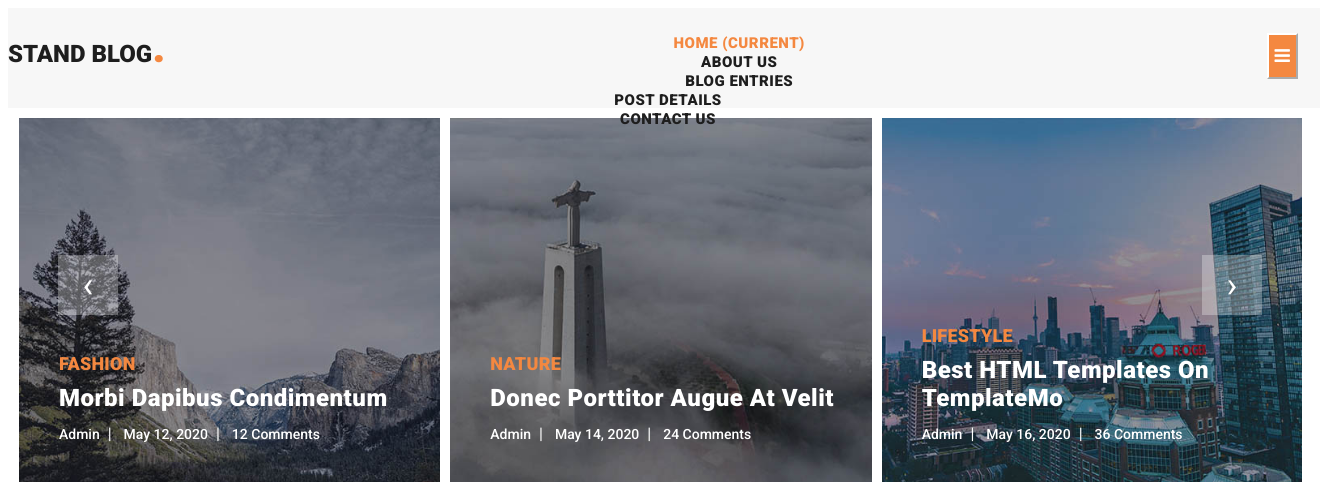
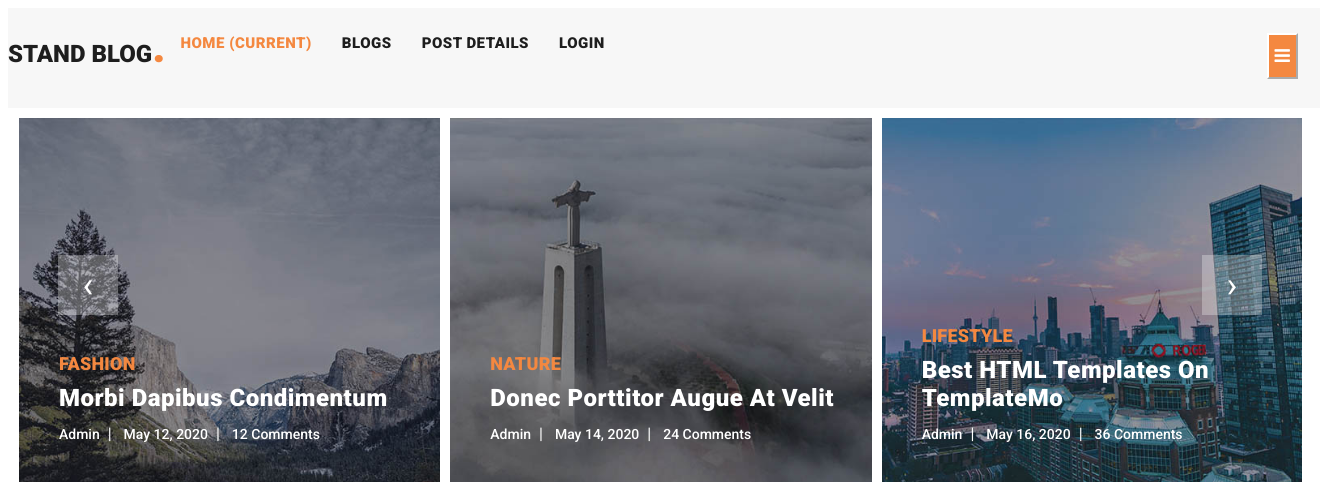
Before and after one commit to zubairahmedanas/Blog-Website, a Django app: page / in a window 1320 px wide; the page is wider, and only the part inside the window is pictured. Shown: the top 482 px of that part. Run offline with Django 3.2, Linux system fonts and the light colour scheme; some libraries are stand-ins or nearby versions.

Commit message:
Zubair | design fixing

```diff
--- a/blog/urls.py
+++ b/blog/urls.py
@@ -7,4 +7,5 @@ from .views import *
 urlpatterns = [
     # path('admin/', admin.site.urls),
     path('', home, name='home'),
+    path('blogs/', blogs, name='blogs'),
 ]
--- a/blog/views.py
+++ b/blog/views.py
@@ -4,3 +4,7 @@ from django.shortcuts import render
 # Create your views here.
 def home(request):
     return render(request, 'home.html')
+
+
+def blogs(request):
+    return render(request, 'blogs.html')
--- a/templates/header.html
+++ b/templates/header.html
@@ -5,24 +5,24 @@
           <button class="navbar-toggler" type="button" data-toggle="collapse" data-target="#navbarResponsive" aria-controls="navbarResponsive" aria-expanded="false" aria-label="Toggle navigation">
             <span class="navbar-toggler-icon"></span>
           </button>
-          <div class="collapse navbar-collapse" id="navbarResponsive">
-            <ul class="navbar-nav ml-auto">
+          <div class=" collapse navbar-collapse"  id="navbarResponsive">
+            <ul style = "display:flex" class="d-flex flex-row navbar-nav ml-auto">
               <li class="nav-item active">
-                <a class="nav-link" href="index.html">Home
+                <a class="text-white nav-link" href="index.html">Home
                   <span class="sr-only">(current)</span>
                 </a>
               </li>
+<!--              <li class="nav-item">-->
+<!--                <a class="nav-link" href="about.html">About Us</a>-->
+<!--              </li>-->
               <li class="nav-item">
-                <a class="nav-link" href="about.html">About Us</a>
-              </li>
-              <li class="nav-item">
-                <a class="nav-link" href="blog.html">Blog Entries</a>
+                <a class="nav-link" href="{% url 'blogs' %}">Blogs</a>
               </li>
               <li class="nav-item">
                 <a class="nav-link" href="post-details.html">Post Details</a>
               </li>
               <li class="nav-item">
-                <a class="nav-link" href="contact.html">Contact Us</a>
+                <a class="nav-link" href="contact.html">Login</a>
               </li>
             </ul>
           </div>
--- a/templates/home.html
+++ b/templates/home.html
@@ -10,6 +10,7 @@
 <!--</html>-->
 
 {% extends 'base.html' %}
+{% load static %}
 {% block title %} Home {% endblock title %}
 {% block content %}
 
@@ -23,7 +24,7 @@
                 <div class="col-lg-12">
                   <div class="blog-post">
                     <div class="blog-thumb">
-                      <img src="{% static '/images/blog-post-01.jpg" alt="">
+                      <img src="{% static '/images/blog-post-01.jpg' %}" alt="">
                     </div>
                     <div class="down-content">
                       <span>Lifestyle</span>
@@ -58,7 +59,7 @@
                 <div class="col-lg-12">
                   <div class="blog-post">
                     <div class="blog-thumb">
-                      <img src="{% static '/images/blog-post-02.jpg" alt="">
+                      <img src="{% static '/images/blog-post-02.jpg' %}' %}" alt="">
                     </div>
                     <div class="down-content">
                       <span>Healthy</span>
@@ -93,7 +94,7 @@
                 <div class="col-lg-12">
                   <div class="blog-post">
                     <div class="blog-thumb">
-                      <img src="{% static '/images/blog-post-03.jpg" alt="">
+                      <img src="{% static '/images/blog-post-03.jpg' %}" alt="">
                     </div>
                     <div class="down-content">
                       <span>Fashion</span>
```
Also changed, not shown: templates/blogs.html (renamed from templates/blog.html).
